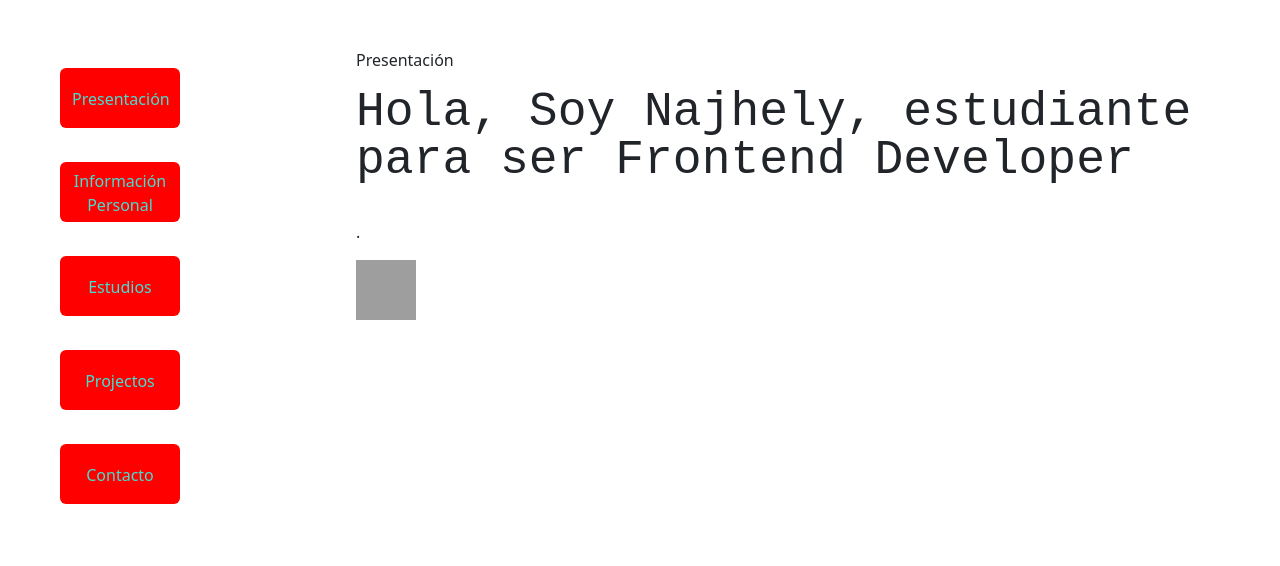
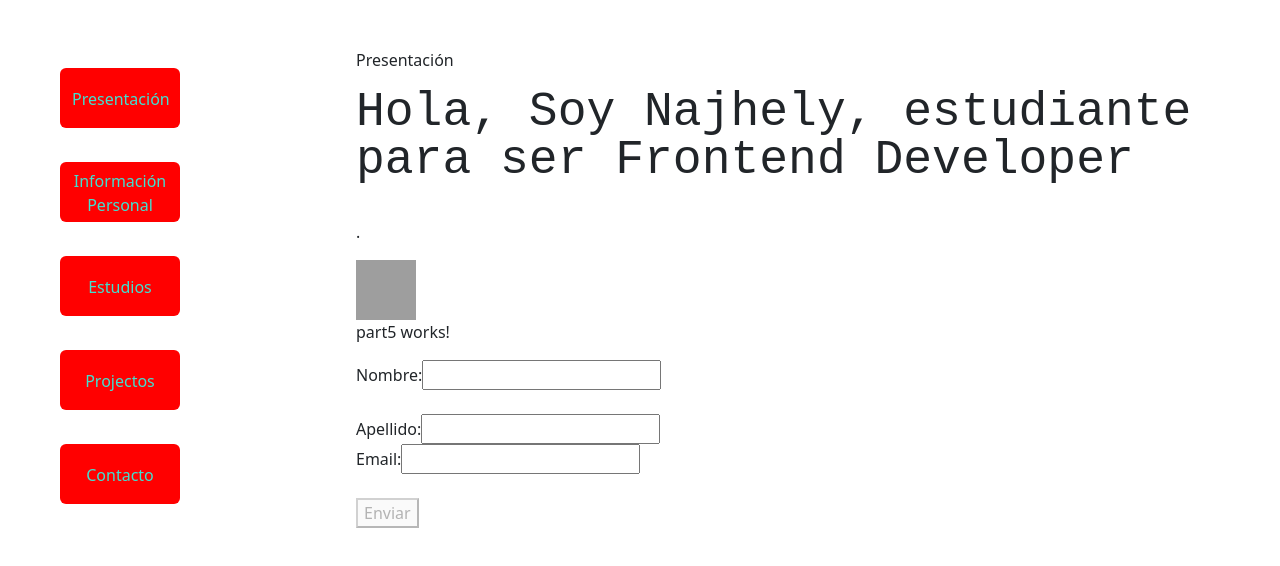
Before and after one commit to NajhelyBS/Angular_sesion12_taller-2, an Angular app: page / in a window 1280 px wide. Shown: the top 566 px of the page. Built offline with nearby package versions, Linux system fonts and the light colour scheme; grey boxes are pictures that could not be loaded.

Commit message:
working in forms-part5

```diff
--- a/src/app/app.component.html
+++ b/src/app/app.component.html
@@ -7,6 +7,7 @@
           </div>
           <div class="col-md-9">
             <app-part1></app-part1>
+            <app-part5></app-part5>
           </div>
       </div>
     </div>
--- a/src/app/app.module.ts
+++ b/src/app/app.module.ts
@@ -3,6 +3,7 @@ import { BrowserModule } from '@angular/platform-browser';
 
 import { AppRoutingModule } from './app-routing.module';
 import { AppComponent } from './app.component';
+import { BodyModule } from './body/body.module';
 import { WebModule } from './web/web.module';
 
 @NgModule({
@@ -11,8 +12,8 @@ import { WebModule } from './web/web.module';
   ],
   imports: [
     BrowserModule,
+    BodyModule,
     AppRoutingModule,
-    WebModule
   ],
   providers: [],
   bootstrap: [AppComponent]
--- a/src/app/body/body.module.ts
+++ b/src/app/body/body.module.ts
@@ -18,6 +18,7 @@ import { FormsModule, ReactiveFormsModule } from '@angular/forms';
   ],
   exports: [
     Part1Component,
+    Part5Component
   ]
 })
 export class BodyModule { }
--- a/src/app/body/part5/part5.component.html
+++ b/src/app/body/part5/part5.component.html
@@ -1,5 +1,4 @@
 <p>part5 works!</p>
-
 
 <form [formGroup]="userForm">
     <div>
@@ -11,6 +10,10 @@
       <label for="lastName">Apellido: </label>
       <input type="text" id="lastName" formControlName="lastName">
     </div>
+    <div>
+        <label for="email">Email: </label>
+        <input type="text" id="email" formControlName="email">
+      </div>
   </form>
   <br>
   <button (click)="submitForm()" [disabled]="userForm.invalid">Enviar</button>
--- a/src/app/body/part5/part5.component.ts
+++ b/src/app/body/part5/part5.component.ts
@@ -15,8 +15,10 @@ export class Part5Component {
 
   ngOnInit() {
     this.userForm = this.fb.group({
-      firstName: [, Validators.required],
-      lastName: [, Validators.required]
+      firstName: [, Validators.required, Validators.minLength(10)],
+      lastName: [, Validators.required, Validators.minLength(10)],
+      email: [, Validators.required, Validators.email]
+
     });
   }
 
--- a/src/app/web/web.module.ts
+++ b/src/app/web/web.module.ts
@@ -13,7 +13,6 @@ import { BodyModule } from '../body/body.module';
     BodyModule,
   ],
   exports: [
-    BodyModule,
   ]
 })
 export class WebModule { }
```
